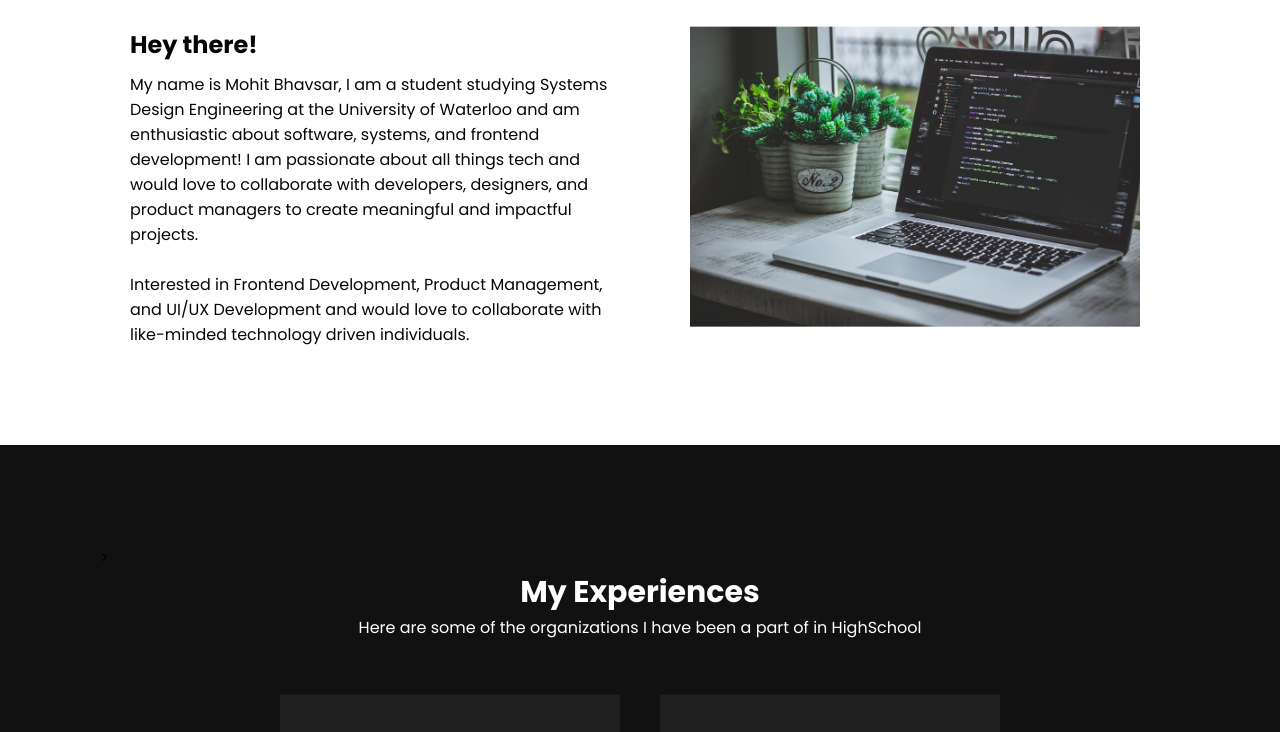
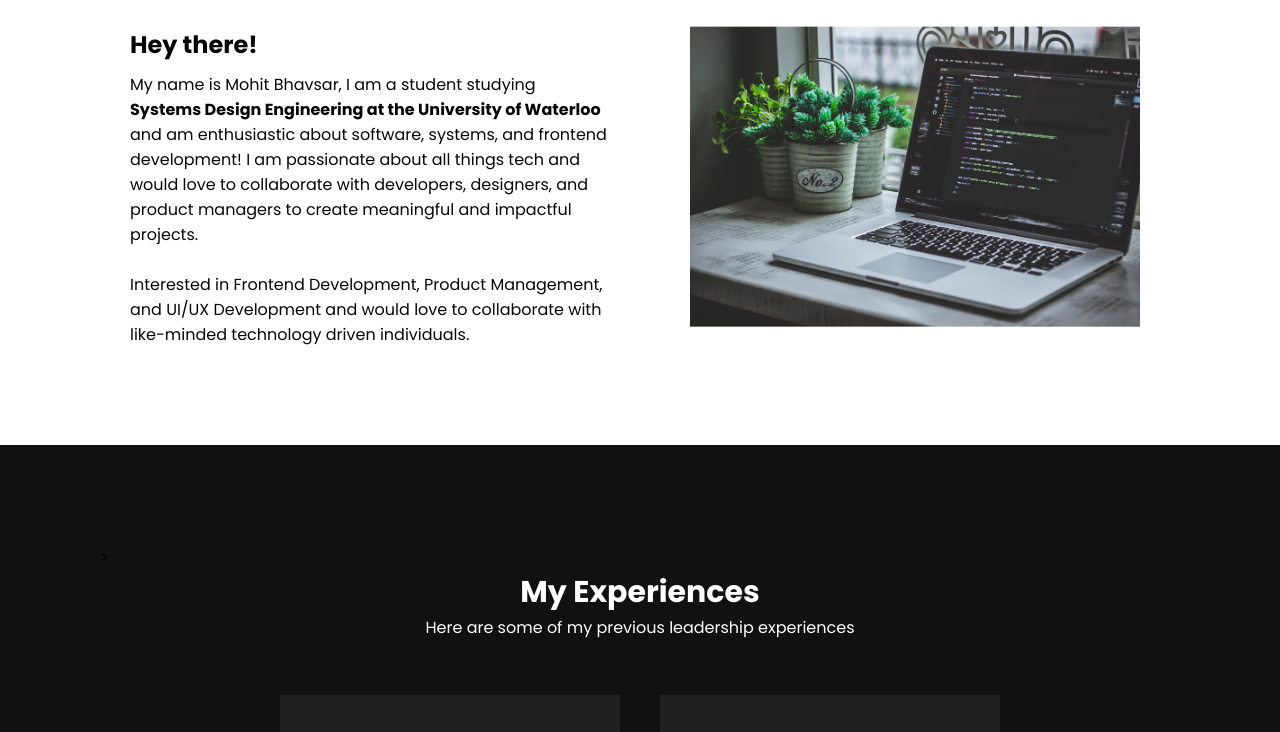
Before and after one commit to Mohitbhavsar707/Mohitbhavsar707.github.io, a plain HTML site: page index.html in a window 1280 px wide. Shown: the part 950-1682 px from the top of the page. Drawn offline with nearby package versions, Linux system fonts and the light colour scheme.

Commit message:
Update index.html

```diff
--- a/index.html
+++ b/index.html
@@ -67,7 +67,7 @@
       <div class="contentBx w50">
         <h3>Hey there!</h3>
         <p>
-          My name is Mohit Bhavsar, I am a student studying Systems Design Engineering at the University of Waterloo and am enthusiastic about software, systems, and frontend development! I am passionate about all things tech and would love to collaborate with developers, designers, and product managers to create meaningful and impactful projects.
+          My name is Mohit Bhavsar, I am a student studying <b>Systems Design Engineering at the University of Waterloo</b> and am enthusiastic about software, systems, and frontend development! I am passionate about all things tech and would love to collaborate with developers, designers, and product managers to create meaningful and impactful projects.
           <br><br> Interested in Frontend Development, Product Management, and UI/UX Development and would love to collaborate with like-minded technology driven individuals.</p>
       </div>
       <div class="w50">
@@ -84,7 +84,7 @@
 >
     <div class="heading">
       <h2>My Experiences</h2>
-      <p style="color: white;">Here are some of the organizations I have been a part of in HighSchool</p>
+      <p style="color: white;">Here are some of my previous leadership experiences</p>
     </div>
   </div>
 
@@ -119,7 +119,7 @@
       <div class="servicesBx">
         <div class="ev">
           <img style="width: 150px; height: 250px; padding-top: 40px;" src="Images/VolunteeringpeelLogo.png" alt="EV Team Image">
-          <h2 style="padding-top: 90px;">VolunteeringPeel Team</h2>
+          <h2 style="padding-top: 90px;">Volunteering Peel </h2>
           <p>Frontend Tech Developer</p>
         </div>
       </div>
```
